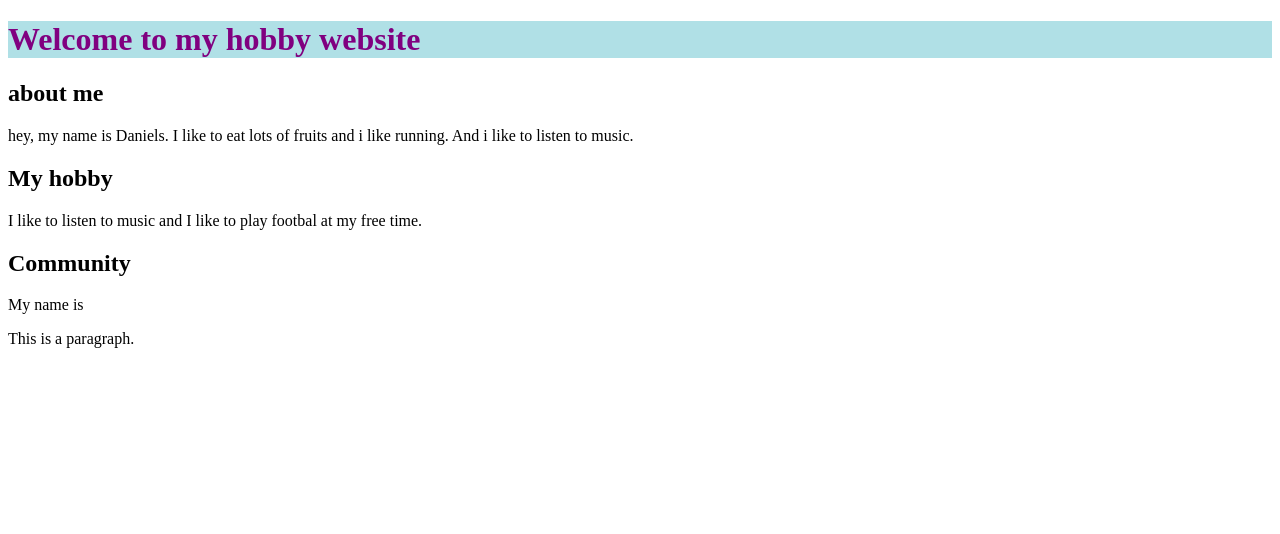
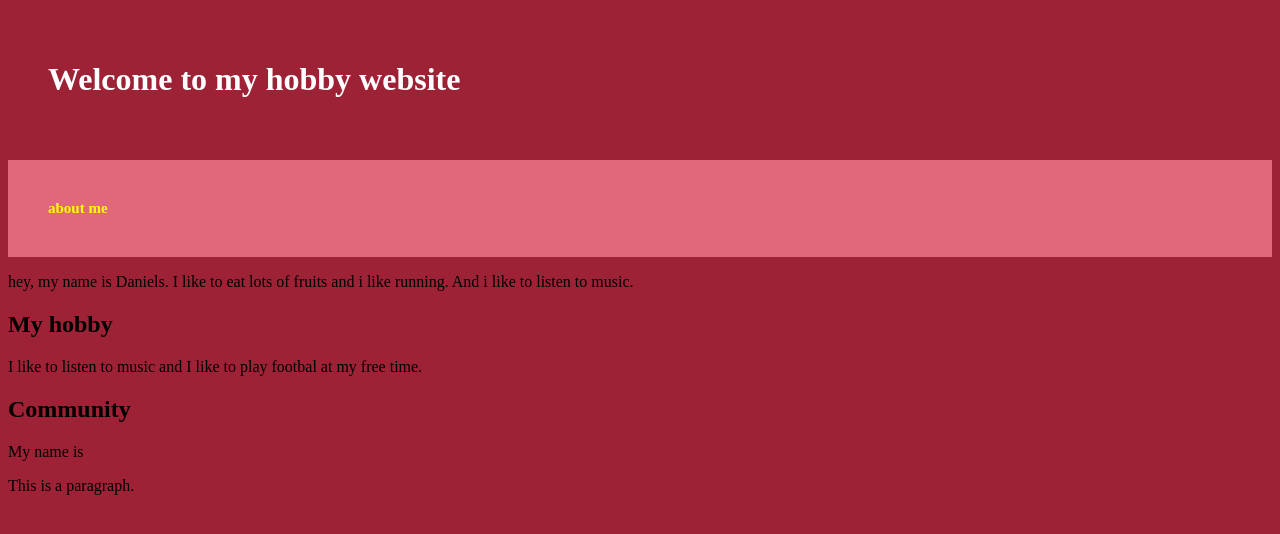
Before and after one commit to renatio32/My-second-webpage, a plain HTML site: page index.html in a window 1280 px wide. Drawn offline with Linux system fonts and the light colour scheme.

Commit message:
Update index.html

```diff
--- a/index.html
+++ b/index.html
@@ -1,19 +1,15 @@
 <!DOCTYPE html>
 <html>
 
-  <head>
-    <title>Danielino hobby page.</title>
-    <link rel="icon" type="image/x-icon" href="/images/favicon.ico">
-  </head>
+  <body style="background-color:#9D2235">
 
-  <body>
+<h1 style="color:White;background-color:#9D2235;padding:40px">Welcome to my hobby website</h1>
 
-<h1 style="color:purple;background-color:powderblue;">Welcome to my hobby website</h1>
-
-  <h2>about me</h2>
+  <h2 style="color:yellow;background-color:#E1687B;font-size:15px;padding:40px">about me</h2>
   <p>hey, my name is Daniels. I like to eat lots of fruits and i like running. And i like to listen to music.</p>
 
-  <h2>My hobby</h2>
+  <h2 style="text:align-center;">
+My hobby</h2>
   <p>I like to listen to music and I like to play footbal at my free time.</p>
 
   <h2>Community</h2>
```
